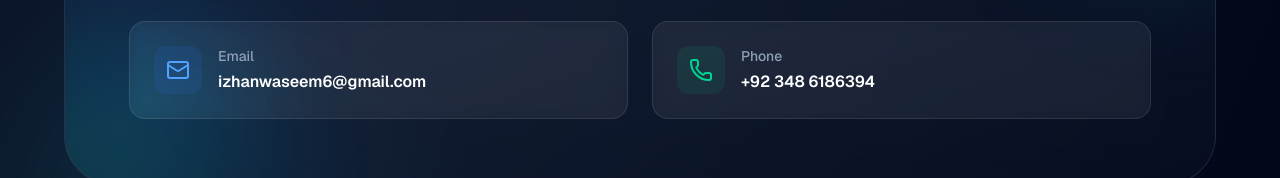
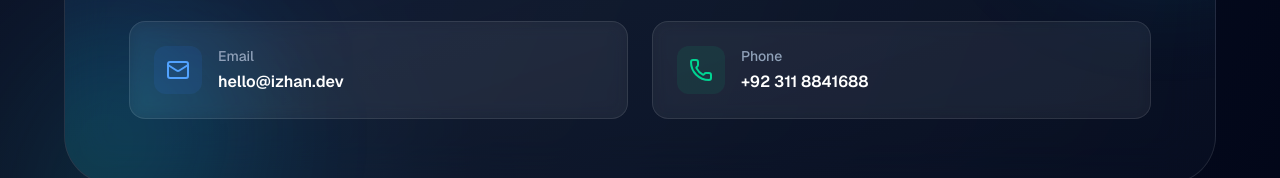
Before and after one commit to izhanwk/Portfolio-Website, a Next.js app: page / in a window 1280 px wide. Shown: the part 2789-2967 px from the top of the page. Built offline with nearby package versions, Linux system fonts and the light colour scheme.

Commit message:
updated contacts

```diff
--- a/app/page.js
+++ b/app/page.js
@@ -101,7 +101,7 @@ export default function App() {
       name: "Izhan Waseem",
       jobTitle: "Full-Stack Developer",
       url: siteUrl,
-      email: "mailto:izhanwaseem6@gmail.com",
+      email: "mailto:hello@izhan.dev",
       knowsAbout: [
         "React.js",
         "Next.js",
@@ -378,7 +378,7 @@ export default function App() {
 
             <div className="grid gap-3 sm:gap-6 sm:grid-cols-2 pt-2 sm:pt-6">
               <a
-                href="mailto:izhanwaseem6@gmail.com"
+                href="mailto:hello@izhan.dev"
                 className="group flex items-center gap-3 sm:gap-4 rounded-xl sm:rounded-2xl border border-white/10
         bg-white/5 p-3 sm:p-6 backdrop-blur-sm transition-all duration-300
         hover:border-white/20 hover:bg-white/10"
@@ -391,7 +391,7 @@ export default function App() {
                     Email
                   </p>
                   <p className="mt-0.5 sm:mt-1 font-semibold text-white break-all text-xs sm:text-sm lg:text-base">
-                    izhanwaseem6@gmail.com
+                    hello@izhan.dev
                   </p>
                 </div>
               </a>
@@ -410,7 +410,7 @@ export default function App() {
                     Phone
                   </p>
                   <p className="mt-0.5 sm:mt-1 font-semibold text-white text-xs sm:text-sm lg:text-base">
-                    +92 348 6186394
+                    +92 311 8841688
                   </p>
                 </div>
               </a>
```
